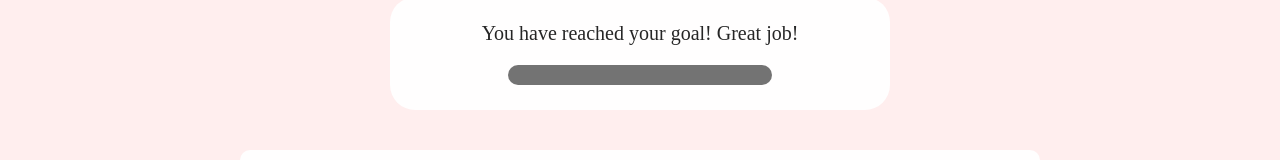
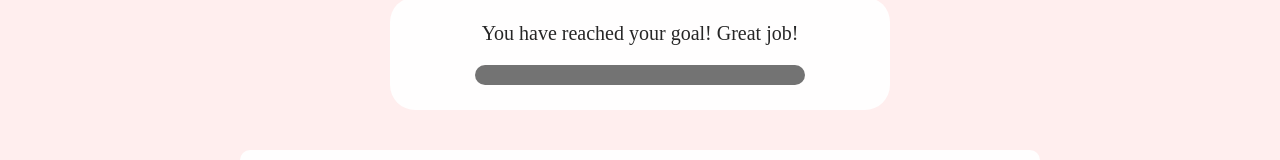
Before and after one commit to GPayton20/katelynsBookNook, a React (Create React App) app: page / in a window 1280 px wide. Shown: the part 215-375 px from the top of the page. Built offline with nearby package versions, Linux system fonts and the light colour scheme; no server answers; the database is empty; the HTML template or start-up script is replaced by a standard one.

Commit message:
final progress bar width adjustment

```diff
--- a/src/BookList.js
+++ b/src/BookList.js
@@ -1,6 +1,6 @@
 import ListItem from './ListItem';
 
-const BookList = ({ facing, heading, list, completed, markAsRead, deleteBook, children }) => {
+const BookList = ({ facing, heading, list, completed, children }) => {
   return (
     <div className={`list-card-side ${completed ? 'flipped' : ''} ${facing ? 'facing' : ''}`}>
       <h2>{heading}</h2>
@@ -16,8 +16,6 @@ const BookList = ({ facing, heading, list, completed, markAsRead, deleteBook, ch
               key={book.key}
               id={book.key}
               completed={completed}
-              markAsRead={markAsRead}
-              deleteBook={deleteBook}
             />
           )
         })}
--- a/src/styles/App.css
+++ b/src/styles/App.css
@@ -143,7 +143,7 @@ main {
   margin: 20px auto;
   position: relative;
   min-width: 180px;
-  width: 60%;
+  width: 75%;
 }
 
 .progress {
```
